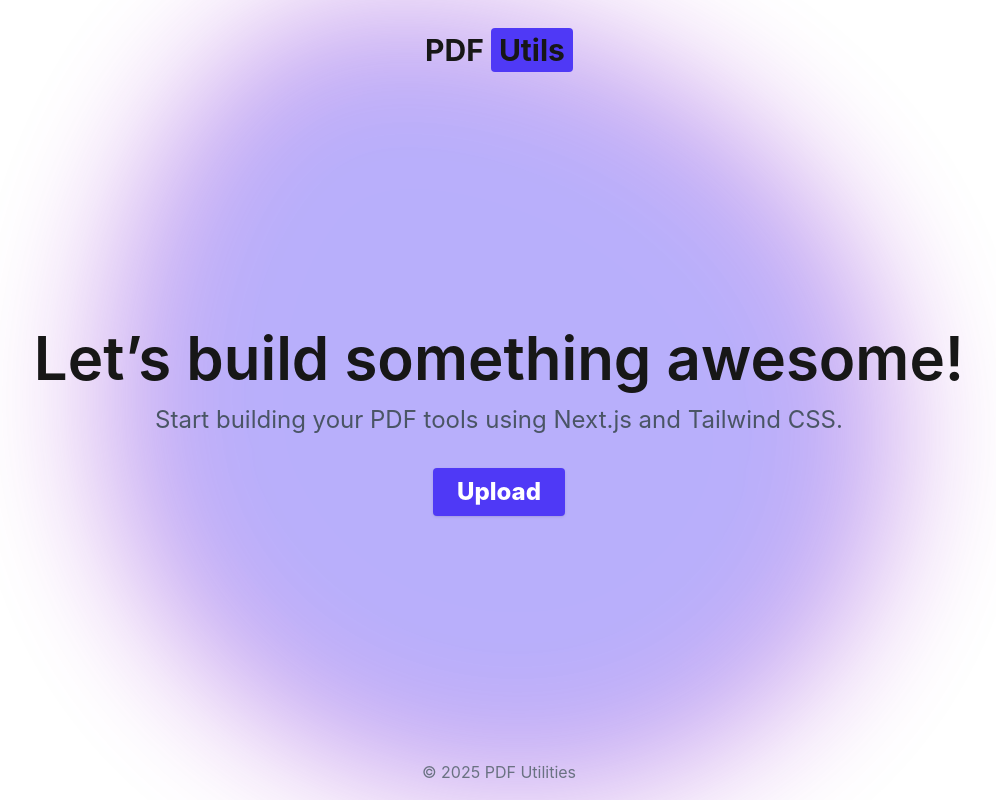
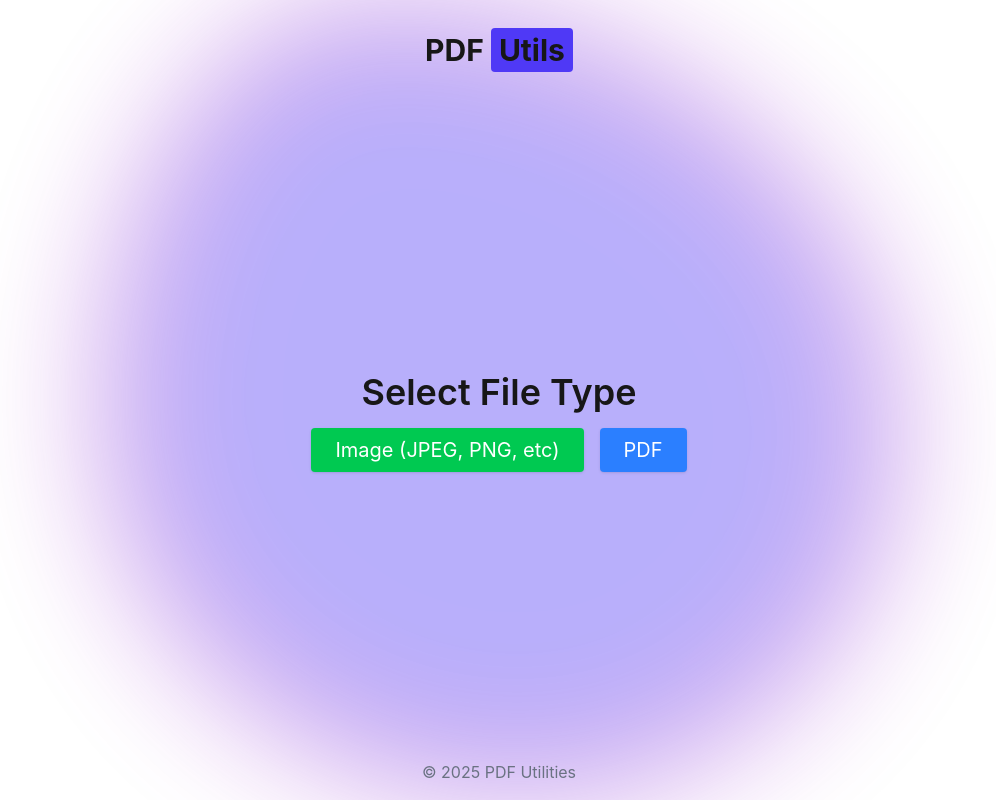
Before and after one commit to Q9Kawaii/pdf-utilities, a Next.js app: page / in a window 1280 px wide. Both pictures are taken after a click on the button "Upload". Shown: the whole page, without its empty margins (141-1137 px from the left). Built offline with nearby package versions, Linux system fonts and the light colour scheme.

Commit message:
upload button shows the 2 file types

```diff
--- a/src/app/page.js
+++ b/src/app/page.js
@@ -4,9 +4,17 @@ import { useState } from 'react';
 
 export default function HomePage() {
   const [message, setMessage] = useState('Welcome to your PDF Utility website!');
+  const [showFileTypeSelection, setShowFileTypeSelection] = useState(false);
+
+  const handleButtonClick = () => {
+    setMessage('Let’s build something awesome!');
+    setShowFileTypeSelection(true);
+  };
 
   return (
     <div className="flex flex-col items-center justify-center h-full">
+      {!showFileTypeSelection ? (
+        <>
           <h2 className="text-6xl font-semibold mb-4 text-center">{message}</h2>
           <p className="mb-8 text-gray-600 text-2xl text-center">
             Start building your PDF tools using Next.js and Tailwind CSS.
@@ -14,10 +22,30 @@ export default function HomePage() {
 
           <button
             className="text-2xl font-extrabold bg-indigo-600 text-white px-6 py-2 rounded shadow hover:bg-blue-700 transition"
-        onClick={() => setMessage('Let’s build something awesome!')}
+            onClick={handleButtonClick}
           >
             Upload
           </button>
+        </>
+      ) : (
+        <div className="flex flex-col items-center justify-center">
+          <h2 className="text-4xl font-semibold mb-4">Select File Type</h2>
+          <div className="flex gap-4">
+            <button
+              className="text-xl bg-green-500 text-white px-6 py-2 rounded shadow hover:bg-green-700 transition"
+              onClick={() => alert('Select Image file type')}
+            >
+              Image (JPEG, PNG, etc)
+            </button>
+            <button
+              className="text-xl bg-blue-500 text-white px-6 py-2 rounded shadow hover:bg-blue-700 transition"
+              onClick={() => alert('Select PDF file type')}
+            >
+              PDF
+            </button>
+          </div>
+        </div>
+      )}
     </div>
   );
 }
```
Lines whose indentation alone changed are shown as unchanged.
